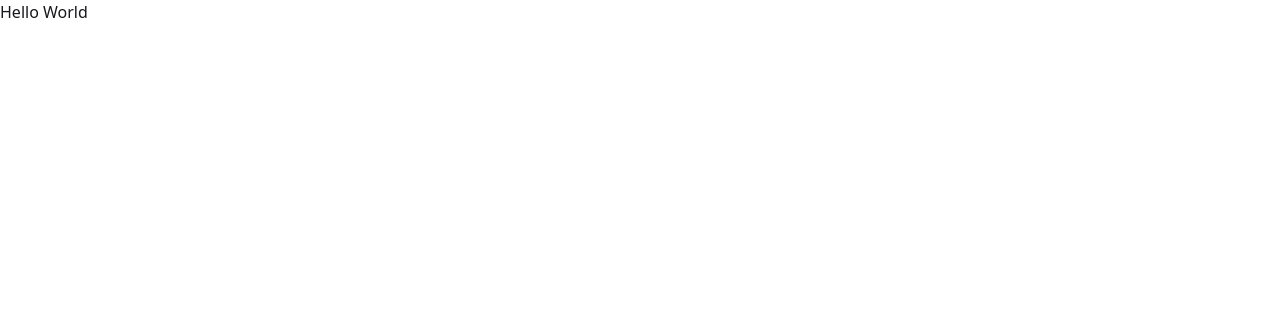
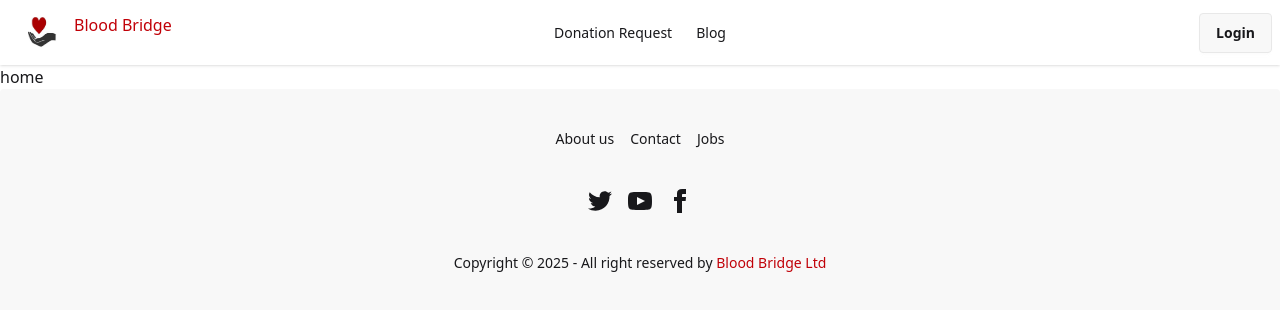
Before and after one commit to hasnathg/bloodbridge-client, a React (Vite) app: page / in a window 1280 px wide. Shown: the top 310 px of the page. Built offline with nearby package versions, Linux system fonts and the light colour scheme.

Commit message:
layout, navbar, footer added

```diff
--- a/src/App.jsx
+++ b/src/App.jsx
@@ -7,7 +7,7 @@
   return (
     <>
 
-      <h1>Blood bridge</h1>
+
 
 
     </>
--- /dev/null
+++ b/src/components/footer/Footer.jsx
@@ -0,0 +1,57 @@
+import React from 'react';
+import { NavLink } from 'react-router';
+
+const Footer = () => {
+    return (
+        <footer className="footer footer-horizontal footer-center bg-base-200 text-base-content rounded p-10">
+  <nav className="grid grid-flow-col gap-4">
+    <NavLink className="link link-hover">About us</NavLink>
+    <NavLink className="link link-hover">Contact</NavLink>
+    <NavLink className="link link-hover">Jobs</NavLink>
+
+  </nav>
+  <nav>
+    <div className="grid grid-flow-col gap-4">
+      <NavLink>
+        <svg
+          xmlns="http://www.w3.org/2000/svg"
+          width="24"
+          height="24"
+          viewBox="0 0 24 24"
+          className="fill-current">
+          <path
+            d="M24 4.557c-.883.392-1.832.656-2.828.775 1.017-.609 1.798-1.574 2.165-2.724-.951.564-2.005.974-3.127 1.195-.897-.957-2.178-1.555-3.594-1.555-3.179 0-5.515 2.966-4.797 6.045-4.091-.205-7.719-2.165-10.148-5.144-1.29 2.213-.669 5.108 1.523 6.574-.806-.026-1.566-.247-2.229-.616-.054 2.281 1.581 4.415 3.949 4.89-.693.188-1.452.232-2.224.084.626 1.956 2.444 3.379 4.6 3.419-2.07 1.623-4.678 2.348-7.29 2.04 2.179 1.397 4.768 2.212 7.548 2.212 9.142 0 14.307-7.721 13.995-14.646.962-.695 1.797-1.562 2.457-2.549z"></path>
+        </svg>
+      </NavLink>
+      <NavLink>
+        <svg
+          xmlns="http://www.w3.org/2000/svg"
+          width="24"
+          height="24"
+          viewBox="0 0 24 24"
+          className="fill-current">
+          <path
+            d="M19.615 3.184c-3.604-.246-11.631-.245-15.23 0-3.897.266-4.356 2.62-4.385 8.816.029 6.185.484 8.549 4.385 8.816 3.6.245 11.626.246 15.23 0 3.897-.266 4.356-2.62 4.385-8.816-.029-6.185-.484-8.549-4.385-8.816zm-10.615 12.816v-8l8 3.993-8 4.007z"></path>
+        </svg>
+      </NavLink>
+      <NavLink>
+        <svg
+          xmlns="http://www.w3.org/2000/svg"
+          width="24"
+          height="24"
+          viewBox="0 0 24 24"
+          className="fill-current">
+          <path
+            d="M9 8h-3v4h3v12h5v-12h3.642l.358-4h-4v-1.667c0-.955.192-1.333 1.115-1.333h2.885v-5h-3.808c-3.596 0-5.192 1.583-5.192 4.615v3.385z"></path>
+        </svg>
+      </NavLink>
+    </div>
+  </nav>
+  <aside>
+    <p>Copyright © {new Date().getFullYear()} - All right reserved by <span className='text-red-700'>Blood Bridge Ltd</span></p>
+  </aside>
+</footer>
+    );
+};
+
+export default Footer;
--- /dev/null
+++ b/src/components/home/Home.jsx
@@ -0,0 +1,13 @@
+import React from 'react';
+import Navbar from '../navbar/Navbar';
+import { Outlet } from 'react-router';
+
+const Home = () => {
+    return (
+        <div>
+            home
+        </div>
+    );
+};
+
+export default Home;
--- /dev/null
+++ b/src/components/navbar/Navbar.jsx
@@ -0,0 +1,40 @@
+import React from 'react';
+import logo from '../../assets/logo4.JPG'
+import { NavLink } from 'react-router';
+
+const Navbar = () => {
+    return (
+        <div className="navbar bg-base-100 shadow-sm">
+  <div className="navbar-start">
+    <div className="dropdown">
+      <div tabIndex={0} role="button" className="btn btn-ghost lg:hidden">
+        <svg xmlns="http://www.w3.org/2000/svg" className="h-5 w-5" fill="none" viewBox="0 0 24 24" stroke="currentColor"> <path strokeLinecap="round" strokeLinejoin="round" strokeWidth="2" d="M4 6h16M4 12h8m-8 6h16" /> </svg>
+      </div>
+      <ul
+        tabIndex={0}
+        className="menu menu-sm dropdown-content bg-base-100 rounded-box z-1 mt-3 w-52 p-2 shadow">
+
+        <li><NavLink to="/donation-request">Donation Request</NavLink></li>
+        <li><NavLink to="/blog">Blog</NavLink></li>
+      </ul>
+    </div>
+    <div className='flex text-red-700'>
+        <NavLink to="/" className="btn btn-ghost text-xl"><img src={logo} alt="logo" className="w-8 h-8" /></NavLink>
+        <p>Blood Bridge</p>
+    </div>
+
+  </div>
+  <div className="navbar-center hidden lg:flex">
+    <ul className="menu menu-horizontal px-1">
+      <li><NavLink to="/donation-request">Donation Request</NavLink></li>
+      <li><NavLink to="/blog">Blog</NavLink></li>
+    </ul>
+  </div>
+  <div className="navbar-end">
+    <NavLink className="btn">Login</NavLink>
+  </div>
+</div>
+    );
+};
+
+export default Navbar;
--- /dev/null
+++ b/src/layouts/RootLayout.jsx
@@ -0,0 +1,16 @@
+import React from 'react';
+import { Outlet } from 'react-router';
+import Navbar from '../components/navbar/Navbar';
+import Footer from '../components/footer/Footer';
+
+const RootLayout = () => {
+    return (
+        <div>
+            <Navbar></Navbar>
+            <Outlet></Outlet>
+            <Footer></Footer>
+        </div>
+    );
+};
+
+export default RootLayout;
--- a/src/main.jsx
+++ b/src/main.jsx
@@ -1,7 +1,6 @@
 import { StrictMode } from 'react'
 import { createRoot } from 'react-dom/client'
 import './index.css'
-import App from './App.jsx'
 import {RouterProvider} from "react-router";
 import { router } from './router/Router.jsx';
 
--- a/src/router/Router.jsx
+++ b/src/router/Router.jsx
@@ -1,9 +1,17 @@
 import {createBrowserRouter} from "react-router";
+import Home from "../components/home/Home";
+import RootLayout from "../layouts/RootLayout";
 
 
 export const router = createBrowserRouter([
   {
     path: "/",
-    element: <div>Hello World</div>,
+    Component: RootLayout,
+    children: [
+      {
+        index: true,
+        Component: Home,
+      }
+    ]
   },
 ]);
```
